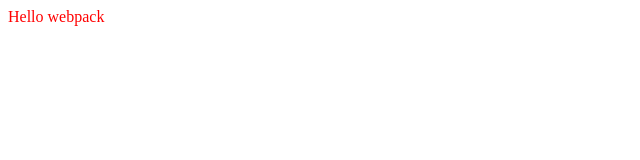
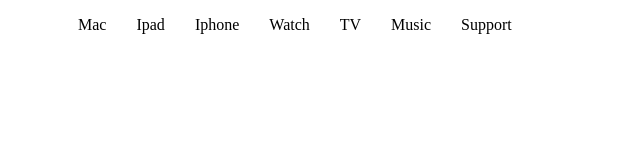
Before and after one commit to edoardodominikus/Adorama-Page, a website built with webpack: page dist/index.html in a window 1280 px wide. Shown: the whole page, without its empty margins (0-640 px from the left). Built offline with nearby package versions, Linux system fonts and the light colour scheme.

Commit message:
Added Scss and started doing header

```diff
--- a/src/index.js
+++ b/src/index.js
@@ -1,11 +1,11 @@
-import './style.css';
+import './style.scss';
 import _ from 'lodash';
 function component() {
     const element = document.createElement('div');
 
     // Lodash, currently included via a script, is required for this line to work
-    element.innerHTML = _.join(['Hello', 'webpack'], ' ');
-    element.classList.add('hello');
+    // element.innerHTML = _.join(['Hello', 'webpack'], ' ');
+    // element.classList.add('hello');
     return element;
   }
 
--- /dev/null
+++ b/src/style.scss
@@ -0,0 +1,21 @@
+.navbar{
+
+  .icon{
+    width: 17px;
+    background: url(./images/icon.png);
+  }
+  ul{
+    display: flex;
+    flex-direction: row;
+
+  }
+  li{
+    margin-right: 30px;
+    list-style: none;
+
+  }
+  a{
+    text-decoration: none;
+    color: black;
+  }
+}
--- a/webpack.config.js
+++ b/webpack.config.js
@@ -22,6 +22,12 @@
             "sass-loader",
           ],
         },
+        {
+          test: /\.(woff|woff2|eot|ttf|svg|jpg|png)$/,
+          use: {
+            loader: 'url-loader',
+          },
+        },
       ],
     },
     watch: true,
```
Also changed, not shown: package.json (+7 -3 lines), dist/bundle.js, dist/d5246b9dcd93ee16a38d.png (added), dist/index.html, src/images/icon.png (added), src/images/search.png (added), src/style.css (deleted), 1 other file.
